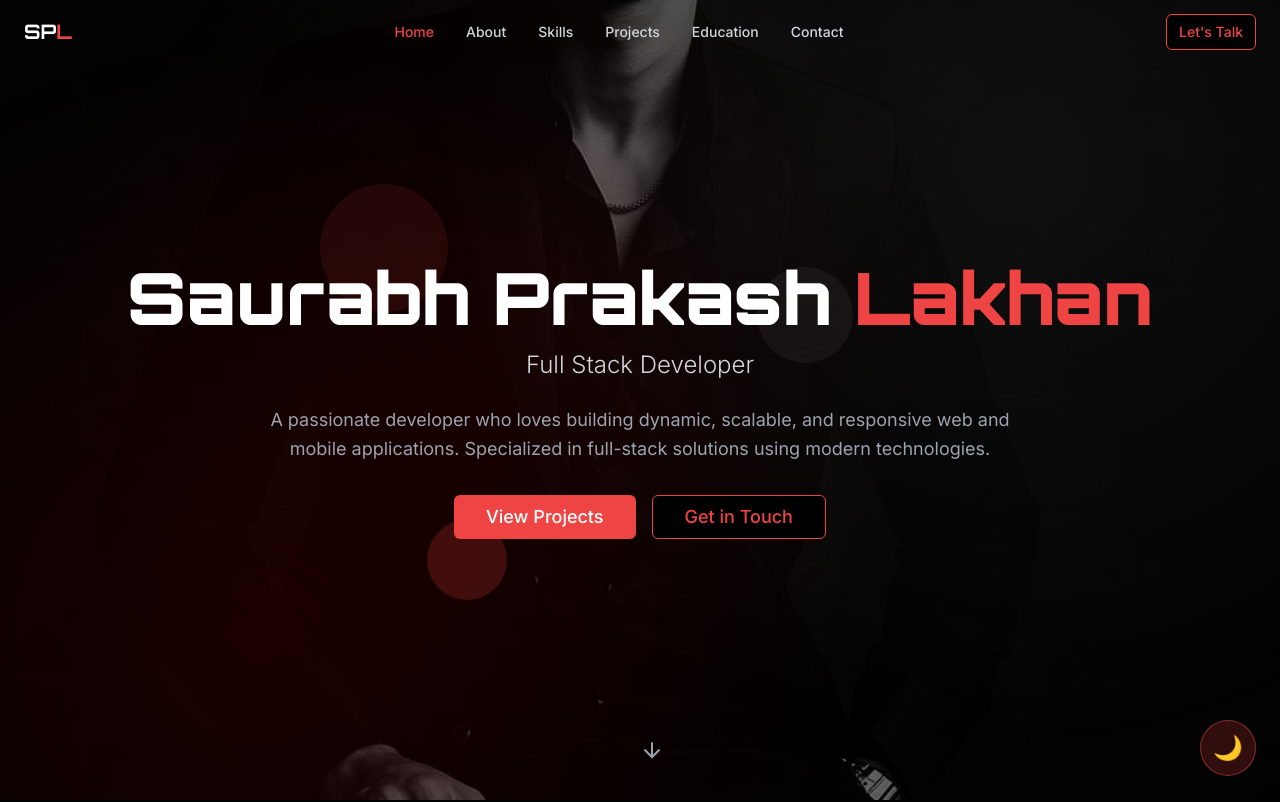
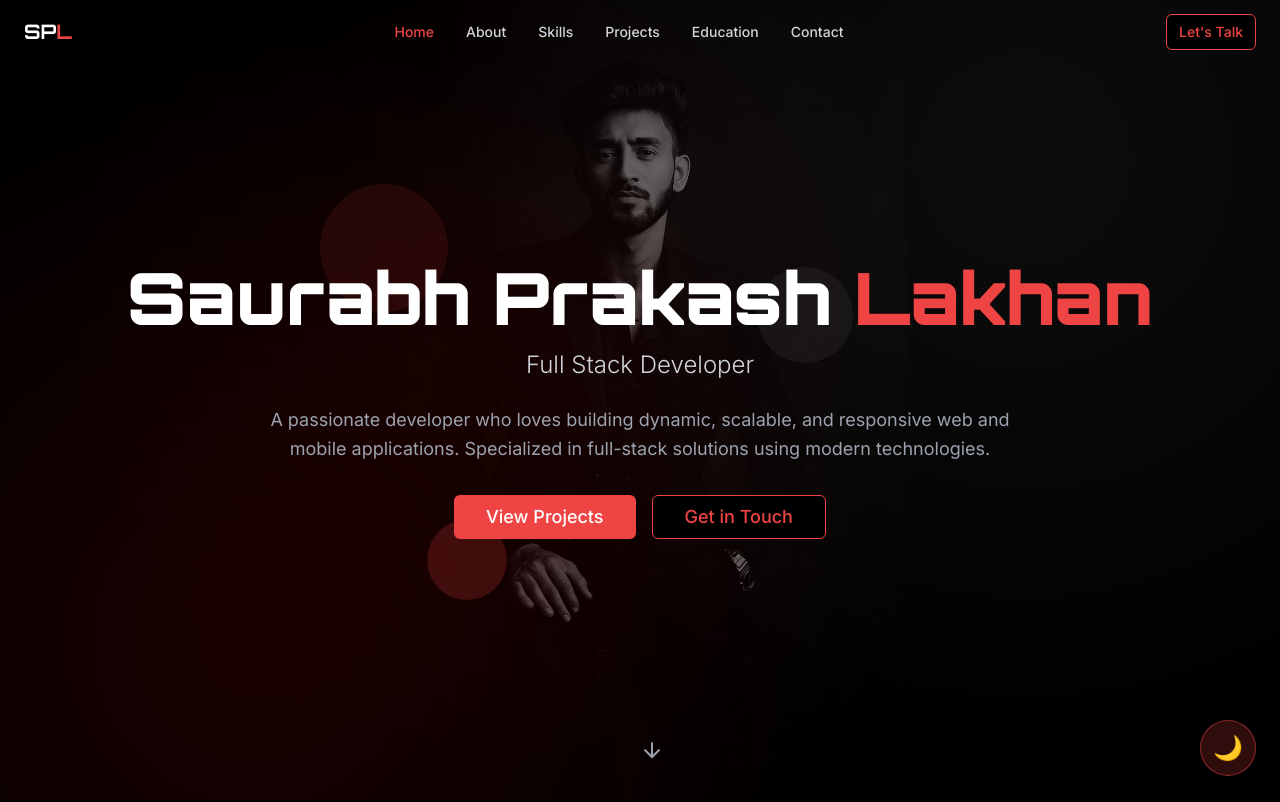
Before and after one commit to Saurabh-1435/MY_PROTFOLIO, a React (Vite) app: page / in a window 1280 px wide. Shown: the top 802 px of the page. Built offline with nearby package versions, Linux system fonts and the light colour scheme.

Commit message:
Fix: Background image display
Adjusted background image styling to ensure proper display without compression.

```diff
--- a/src/components/Loader.tsx
+++ b/src/components/Loader.tsx
@@ -26,7 +26,7 @@ const Loader = ({ onComplete }: LoaderProps) => {
         className="absolute inset-0"
         style={{
           backgroundImage: `url('/lovable-uploads/eca949d3-0e41-42f7-a130-3686b5805e83.png')`,
-          backgroundSize: 'cover',
+          backgroundSize: 'contain',
           backgroundPosition: 'center',
           backgroundRepeat: 'no-repeat'
         }}
--- a/src/pages/Index.tsx
+++ b/src/pages/Index.tsx
@@ -34,7 +34,7 @@ const Index = () => {
         className="fixed inset-0 z-0"
         style={{
           backgroundImage: `url('/lovable-uploads/eca949d3-0e41-42f7-a130-3686b5805e83.png')`,
-          backgroundSize: 'cover',
+          backgroundSize: 'contain',
           backgroundPosition: 'center',
           backgroundRepeat: 'no-repeat',
           backgroundAttachment: 'fixed'
```
